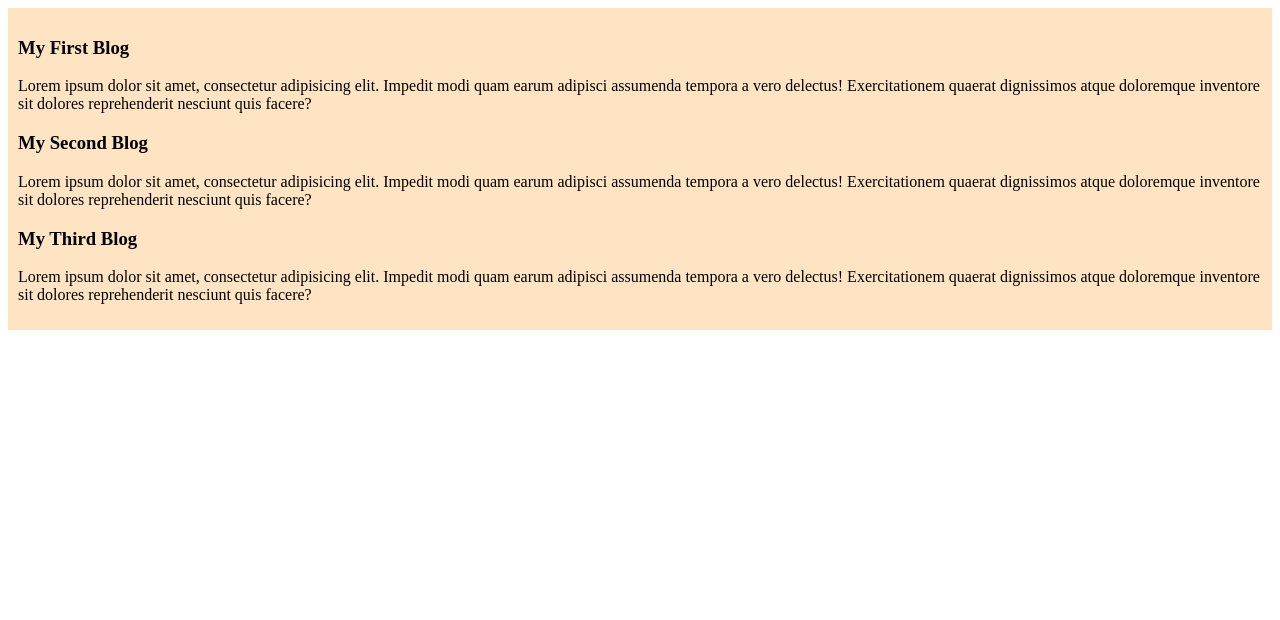
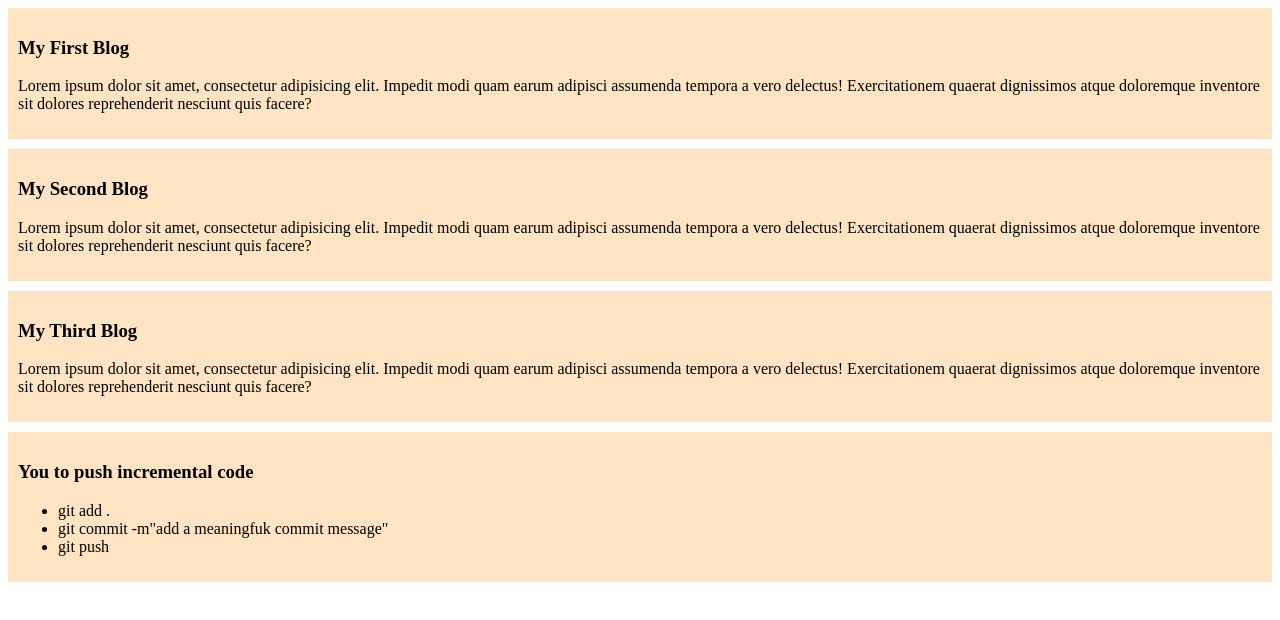
Before and after one commit to MHNuhash/my-simple-website, a plain HTML site: page index.html in a window 1280 px wide. Drawn offline with Linux system fonts and the light colour scheme.

Commit message:
add a list to push code

```diff
--- a/index.html
+++ b/index.html
@@ -10,10 +10,22 @@
 <div>
     <h3>My First Blog</h3>
     <P>Lorem ipsum dolor sit amet, consectetur adipisicing elit. Impedit modi quam earum adipisci assumenda tempora a vero delectus! Exercitationem quaerat dignissimos atque doloremque inventore sit dolores reprehenderit nesciunt quis facere?</P>
+</div>
+<div>
     <h3>My Second Blog</h3>
     <P>Lorem ipsum dolor sit amet, consectetur adipisicing elit. Impedit modi quam earum adipisci assumenda tempora a vero delectus! Exercitationem quaerat dignissimos atque doloremque inventore sit dolores reprehenderit nesciunt quis facere?</P>
+</div>
+<div>
     <h3>My Third Blog</h3>
     <P>Lorem ipsum dolor sit amet, consectetur adipisicing elit. Impedit modi quam earum adipisci assumenda tempora a vero delectus! Exercitationem quaerat dignissimos atque doloremque inventore sit dolores reprehenderit nesciunt quis facere?</P>
 </div>
+<div>
+    <h3>You to push incremental code</h3>
+    <ul>
+        <li>git add .</li>
+        <li>git commit -m"add a meaningfuk commit message"</li>
+        <li>git push</li>
+    </ul>
+</div>
 </body>
 </html>
```
